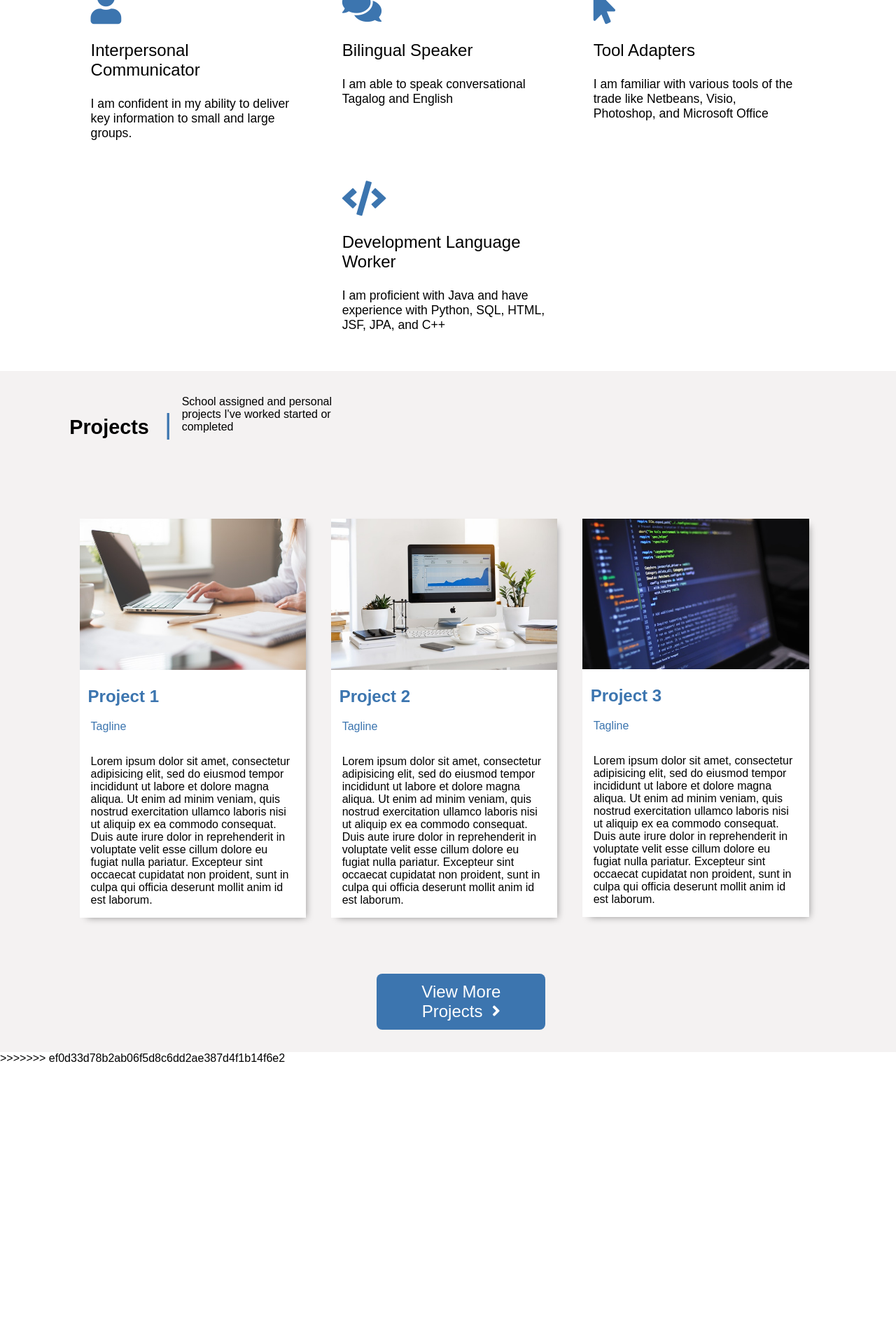
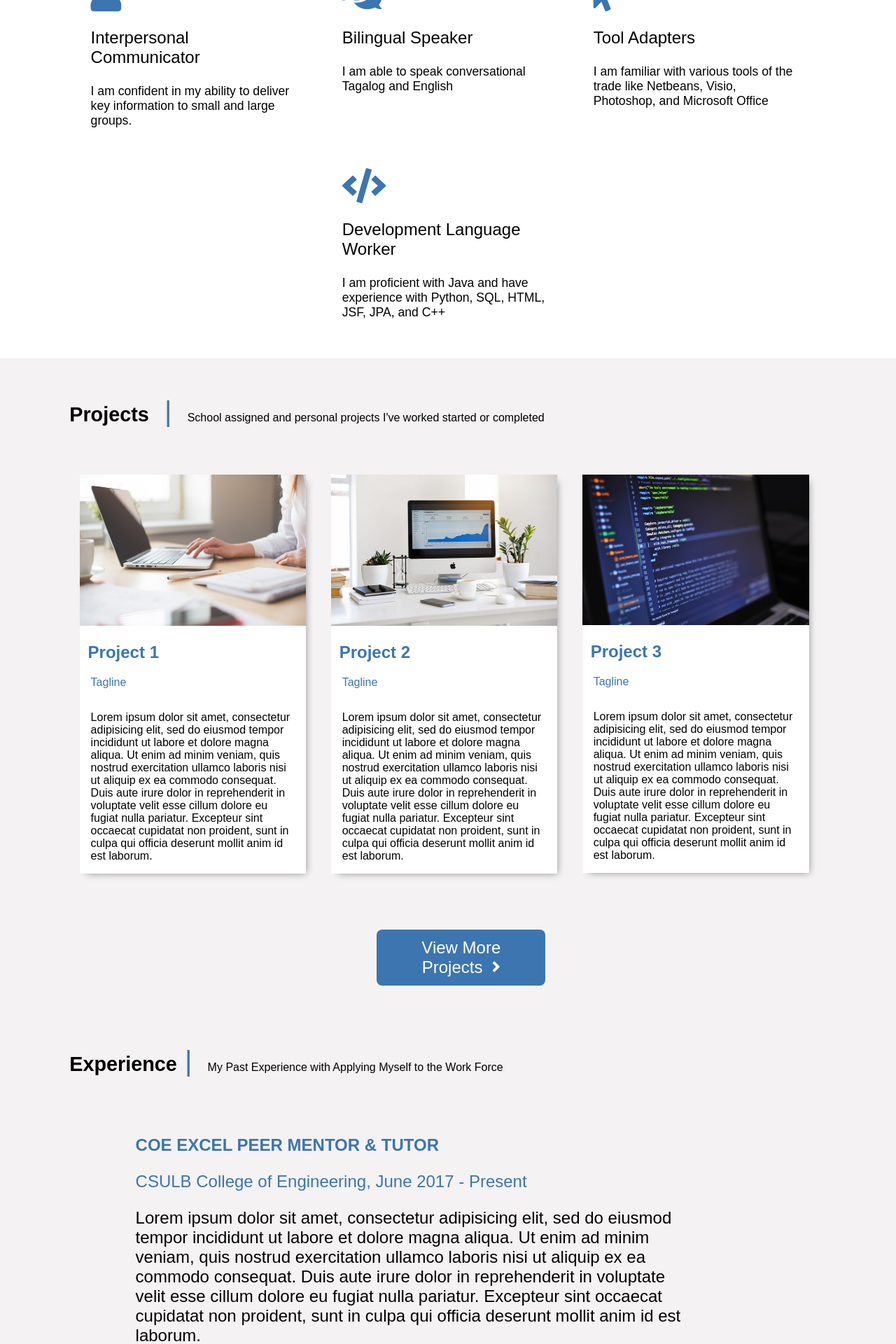
Before and after one commit to gregoryabellanosa/CECS470TermProject, a PHP site: page / in a window 1280 px wide. Shown: the part 760-2680 px from the top of the page at 70% size. Before the commit the page ends 2277 px from the top, so only its background shows below. Run offline with PHP 8.4, Linux system fonts and the light colour scheme; some libraries are stand-ins or nearby versions.

Commit message:
Added in Job experience

```diff
--- a/css/index-style.css
+++ b/css/index-style.css
@@ -97,6 +97,10 @@ nav a:hover
 	width: 45%;
 }
 
+.column-8{
+	width: 75%;
+}
+
 .column-12{
 	width:90%;
 }
@@ -191,7 +195,7 @@ h3{
 	height: auto;
 }
 
-.project-tagline{
+.tagline{
 	color: #3C75AF;
 }
 
@@ -227,3 +231,8 @@ h3{
 .project-button-link a:active {
     color: white;
 }
+
+#connection{
+	font-size:  75%;
+	background-color: #ebe9e991;
+}
--- a/index.html
+++ b/index.html
@@ -41,7 +41,7 @@
 		<div id="skills">
 			<div class="row">
 				<div class="column-12">
-					<div class="column-6">
+					<div class="column-8">
 						<h3>Skills</h3><span class="vl">&nbsp;&nbsp;|&nbsp;&nbsp;</span>Trade practices that I would contribute to the workplace
 					</div>
 				</div>
@@ -88,9 +88,8 @@
 
 		<div id="projects">
 			<div class="row">
-				<div class="column-6">
-					<div class="column-4"><h3>Projects</h3><span class="vl">&nbsp;&nbsp;|&nbsp;&nbsp;</span></div>
-					<div class="column-6">School assigned and personal projects I've worked started or completed</div>
+				<div class="column-12">
+					<div class="column-8"><h3>Projects</h3><span class="vl">&nbsp;&nbsp;|&nbsp;&nbsp;</span>School assigned and personal projects I've worked started or completed</div>
 				</div>
 			</div>
 			<div class="row">
@@ -98,7 +97,7 @@
 					<div class="project-desc">
 						<img src="img/project-1.jpeg" class="project-image">
 						<h2><strong>Project 1</strong></h2>
-						<p class="project-tagline">Tagline</p>
+						<p class="tagline">Tagline</p>
 						<p>Lorem ipsum dolor sit amet, consectetur adipisicing elit, sed do eiusmod
 						tempor incididunt ut labore et dolore magna aliqua. Ut enim ad minim veniam,
 						quis nostrud exercitation ullamco laboris nisi ut aliquip ex ea commodo
@@ -113,7 +112,7 @@
 					<div class="project-desc">
 						<img src="img/project-2.jpeg" class="project-image">
 						<h2><strong>Project 2</strong></h2>
-						<p class="project-tagline">Tagline</p>
+						<p class="tagline">Tagline</p>
 						<p>Lorem ipsum dolor sit amet, consectetur adipisicing elit, sed do eiusmod
 						tempor incididunt ut labore et dolore magna aliqua. Ut enim ad minim veniam,
 						quis nostrud exercitation ullamco laboris nisi ut aliquip ex ea commodo
@@ -127,7 +126,7 @@
 					<div class="project-desc">
 						<img src="img/project-3.jpeg" class="project-image">
 						<h2><strong>Project 3</strong></h2>
-						<p class="project-tagline">Tagline</p>
+						<p class="tagline">Tagline</p>
 						<p>Lorem ipsum dolor sit amet, consectetur adipisicing elit, sed do eiusmod
 						tempor incididunt ut labore et dolore magna aliqua. Ut enim ad minim veniam,
 						quis nostrud exercitation ullamco laboris nisi ut aliquip ex ea commodo
@@ -147,8 +146,51 @@
 					</a>
 				</div>
 			</div>
+			<div id="jobExp">
+				<div class="row">
+					<div class="column-12">
+						<div class="column-8"><h3>Experience</h3><span class="vl">&nbsp;|&nbsp;&nbsp;</span>My Past Experience with Applying Myself to the Work Force</div>
+				</div>
+				<div class="row">
+					<div class="column-12">
+						<div class="job-entry">
+							<h2>COE EXCEL PEER MENTOR &amp; TUTOR</h2>
+							<p class="tagline">CSULB College of Engineering, June 2017 - Present</p>
+							<p>Lorem ipsum dolor sit amet, consectetur adipisicing elit, sed do eiusmod
+							tempor incididunt ut labore et dolore magna aliqua. Ut enim ad minim veniam,
+							quis nostrud exercitation ullamco laboris nisi ut aliquip ex ea commodo
+							consequat. Duis aute irure dolor in reprehenderit in voluptate velit esse
+							cillum dolore eu fugiat nulla pariatur. Excepteur sint occaecat cupidatat non
+							proident, sunt in culpa qui officia deserunt mollit anim id est laborum.</p>
+						</div>
+					</div>
+					<div class="column-12">
+						<div class="job-entry">
+							<h2>HIGH SCHOOL MATH &amp; ENGLISH TUTOR</h2>
+							<p class="tagline">June 2017 - Present</p>
+							<p>Lorem ipsum dolor sit amet, consectetur adipisicing elit, sed do eiusmod
+							tempor incididunt ut labore et dolore magna aliqua. Ut enim ad minim veniam,
+							quis nostrud exercitation ullamco laboris nisi ut aliquip ex ea commodo
+							consequat. Duis aute irure dolor in reprehenderit in voluptate velit esse
+							cillum dolore eu fugiat nulla pariatur. Excepteur sint occaecat cupidatat non
+							proident, sunt in culpa qui officia deserunt mollit anim id est laborum.</p>
+						</div>
+					</div>
+				</div>
+			</div>
+			</div>
+				<div class="row" id="connection">
+					<div class="column-12">
+						<div class="column-8">
+							<div class="column-6">
+								<h3>Make the Connection</h3>
+								<p>Think I am someone you can work with? Let's work on something meaningful together.</p>
+							</div>
+						</div>
+					</div>
+				</div>
 		</div>
 	</div>
+
 </body>
 </html>
->>>>>>> ef0d33d78b2ab06f5d8c6dd2ae387d4f1b14f6e2
```
